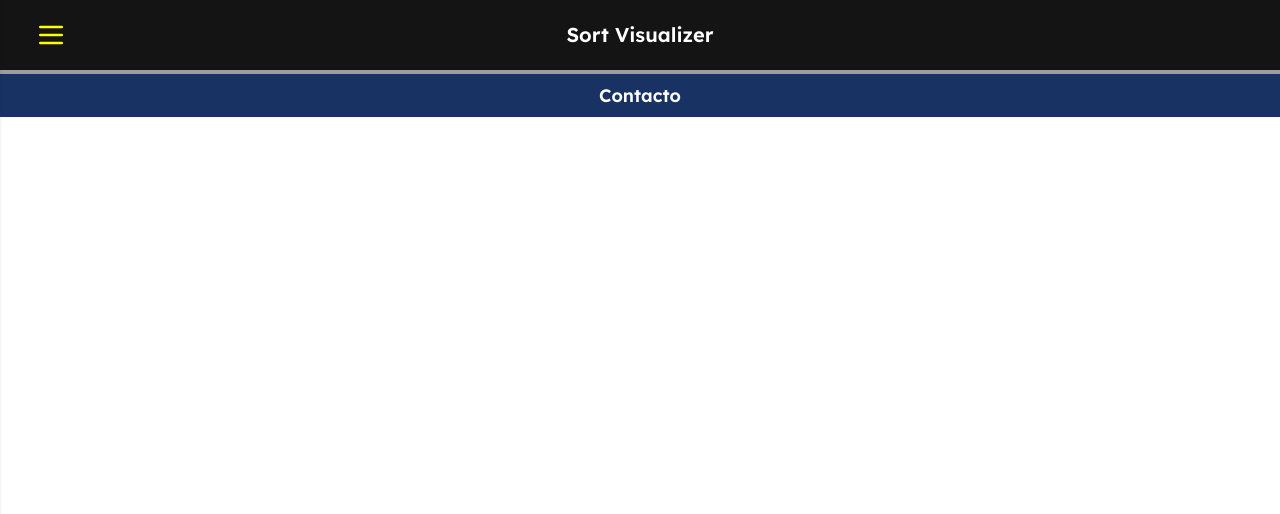
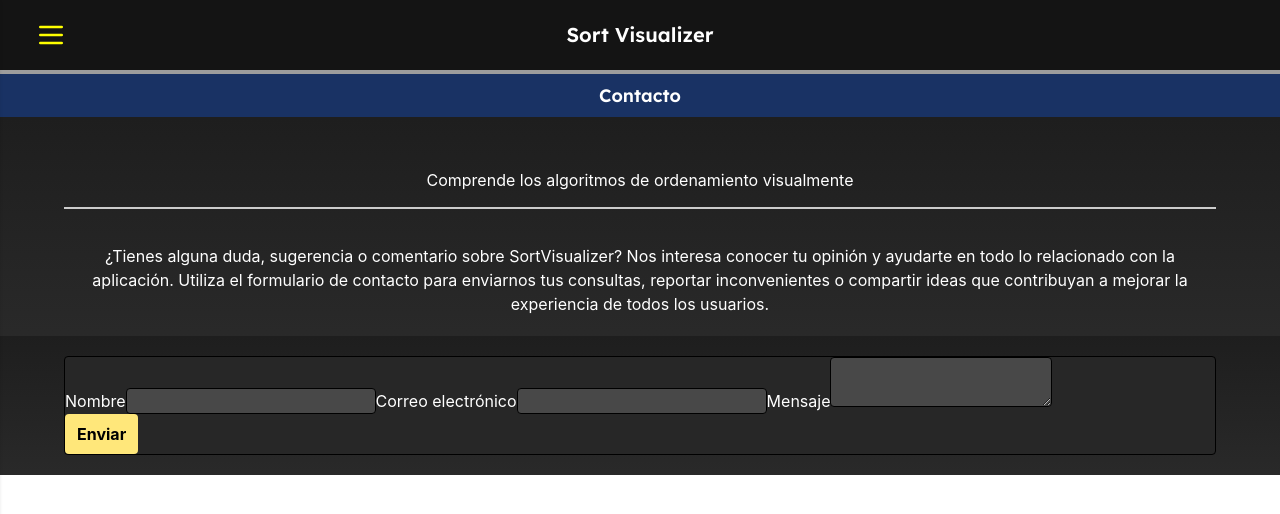
Before and after one commit to TLTO123/sort-visualizer, a Vue app: page /contacto in a window 1280 px wide. Shown: the top 514 px of the page. Built offline with nearby package versions, Linux system fonts and the light colour scheme.

Commit message:
vista contacto

```diff
--- a/src/views/Contacto.vue
+++ b/src/views/Contacto.vue
@@ -2,8 +2,41 @@
 </script>
 
 <template>
-    <h1>Contacto</h1>
+    <div class="container-main">
+        <div class="intro">
+            <h1 class="intro-title">Comprende los algoritmos de ordenamiento visualmente</h1>
+            <h1 class="m-5">
+                ¿Tienes alguna duda, sugerencia o comentario sobre SortVisualizer? Nos interesa conocer tu
+                opinión y ayudarte en todo lo relacionado con la aplicación. Utiliza el formulario de contacto para
+                enviarnos tus consultas, reportar inconvenientes o compartir ideas que contribuyan a mejorar la
+                experiencia de todos los usuarios.
+            </h1>
+        </div>
+        <div
+            class="
+            container-form-contacto p-5 [--color-base:#1E1E1E]
+            text-white bg-[linear-gradient(to_bottom,var(--color-base),color-mix(in_srgb,var(--color-base)_95%,white))]
+            px-[5vw] flex ">
+            <form class="bg-[#272727] rounded border border-black w-full">
+                <div class="form">
+                    <label for="txtNombre">Nombre</label>
+                    <input class="bg-[#484848] border border-black rounded" type="text" name="txtNombre" id="txtNombre">
+
+                    <label for="txtEmail">Correo electrónico</label>
+                    <input class="bg-[#484848] border border-black rounded" type="email" name="txtEmail" id="txtEmail">
+
+                    <label for="txtMensaje">Mensaje</label>
+                    <textarea class="bg-[#484848] border border-black rounded" name="txtMensaje" id="txtMensaje"></textarea>
+
+                </div>
+
+                <button type="submit" class="cursor-pointer bg-[#FFE77A] pt-2 pb-2 pl-3 pr-3 rounded text-black font-bold">Enviar</button>
+            </form>
+        </div>
+
+    </div>
 </template>
 
 <style>
+
 </style>
--- a/src/views/Inicio.vue
+++ b/src/views/Inicio.vue
@@ -1,11 +1,11 @@
 <script setup>
 import { onMounted } from 'vue';
-import {graficaBarra} from '../components/charts'
-import {RouterLink} from 'vue-router'
+import { graficaBarra } from '../components/charts'
+import { RouterLink } from 'vue-router'
 
 
-const etiquetas = ['', '', '', '', '', '', '', '', '', '',''];
-const valores =   [45, 12, 28, 35, 25, 10, 5, 50, 40, 20, 15 ];
+const etiquetas = ['', '', '', '', '', '', '', '', '', '', ''];
+const valores = [45, 12, 28, 35, 25, 10, 5, 50, 40, 20, 15];
 
 onMounted(() => {
     graficaBarra('grafica-barra', 'Métodos de ordenamiento', etiquetas, valores)
@@ -17,7 +17,9 @@ onMounted(() => {
     <div class="container-main">
         <div class="intro">
             <h1 class="intro-title">Comprende los algoritmos de ordenamiento visualmente</h1>
-            <h1 class="m-5">Una plataforma interactiva para ver, entender y comparar el <strong class="font-bold from-pink-400 via-orange-400 to-yellow-400 bg-clip-text text-transparent">comportamiento de las estructuras de datos en tiempo real.</strong></h1>
+            <h1 class="m-5">Una plataforma interactiva para ver, entender y comparar el <strong
+                    class="font-bold from-pink-400 via-orange-400 to-yellow-400 bg-clip-text text-transparent">comportamiento
+                    de las estructuras de datos en tiempo real.</strong></h1>
         </div>
         <div class="text-intro">
             <p class="m-5 font-mono">
@@ -25,7 +27,8 @@ onMounted(() => {
                 abstractos en animaciones claras, intuitivas y dinámicas. Ya sea que estés dando tus primeros
                 pasos en la programación o quieras profundizar en la eficiencia de tu código, aquí podrás experimentar
                 de forma práctica cómo operan los algoritmos esenciales de las ciencias de la computación. Observa el
-                flujo de los datos paso a paso, ajusta la velocidad de ejecución y descubre exactamente qué ocurre detrás
+                flujo de los datos paso a paso, ajusta la velocidad de ejecución y descubre exactamente qué ocurre
+                detrás
                 de cada intercambio.
             </p>
             <a class="btn-rendimiento p-2 mt-2">
@@ -37,14 +40,16 @@ onMounted(() => {
             <canvas id="grafica-barra" class="mt-3"></canvas>
         </div>
         <div class="cards pt-10 pb-10">
-            <div class="interactivo mb-10">
+            <div class="interactivo mb-10 p-5">
                 <h3 class="font-bold mb-2">Interactivo</h3>
-                <p class="pl-4">Toma el mando de la simulación ajustando la velocidad de las animaciones en tiempo real de lento a rápido
-                    para no perderte ningún detalle. Experimenta de forma directa generando arreglos aleatorios o introduciendo
+                <p class="pl-4">Toma el mando de la simulación ajustando la velocidad de las animaciones en tiempo real
+                    de lento a rápido
+                    para no perderte ningún detalle. Experimenta de forma directa generando arreglos aleatorios o
+                    introduciendo
                     tus propias listas personalizadas de datos.
                 </p>
             </div>
-            <div class="educativo mb-10">
+            <div class="educativo mb-10 p-5">
                 <h3 class="font-bold mb-2">Educativo</h3>
                 <p class="pl-4">
                     Toma el mando de la simulación ajustando la velocidad de las animaciones en tiempo real de lento a
@@ -52,11 +57,13 @@ onMounted(() => {
                     o introduciendo tus propias listas personalizadas de datos.
                 </p>
             </div>
-            <div class="medicion-real mb-10">
+            <div class="medicion-real mb-10 p-5">
                 <h3 class="font-bold mb-2">Medición Real</h3>
                 <p class="pl-4">
-                    Ve más allá de la teoría de la complejidad algorítmica analizando la eficiencia en un entorno práctico.
-                    La herramienta cuenta con cronómetros integrados de alta precisión que registran el tiempo de ejecución.
+                    Ve más allá de la teoría de la complejidad algorítmica analizando la eficiencia en un entorno
+                    práctico.
+                    La herramienta cuenta con cronómetros integrados de alta precisión que registran el tiempo de
+                    ejecución.
                 </p>
             </div>
         </div>
@@ -66,31 +73,29 @@ onMounted(() => {
 </template>
 
 <style>
-*{
-    --color-base: #1E1E1E;
-    color: #fff;
-    --background-container: linear-gradient(
-            to bottom,
-            var(--color-base),
-            color-mix(in srgb, var(--color-base) 95%, white)
-        );
-}
+
 
 .intro,
 .text-intro,
 .charts,
-.cards{
-        background:var(--background-container);
-        padding-left: 5vw;
-        padding-right: 5vw;
-        display: flex;
+.cards {
+    --color-base: #1E1E1E;
+    color: #fff;
+    --background-container: linear-gradient(to bottom,
+            var(--color-base),
+            color-mix(in srgb, var(--color-base) 95%, white));
+    background: var(--background-container);
+    padding-left: 5vw;
+    padding-right: 5vw;
+    display: flex;
 }
 
-.intro{
+.intro {
     padding-top: 4%;
     flex-direction: column;
     text-align: center;
     gap: 15%;
+
     .intro-title {
 
         margin-bottom: 15px;
@@ -99,40 +104,44 @@ onMounted(() => {
     }
 }
 
-.text-intro{
+.text-intro {
     flex-direction: column;
     padding: 5vw;
     align-items: center;
     gap: 15%;
 }
-.cards{
+
+.cards {
     flex-direction: column;
+
     .educativo,
     .interactivo,
-    .medicion-real{
-        padding: 2%;
+    .medicion-real {
         background-color: #272727;
         border: #484848 solid 1px;
-        border-radius: 5px;
+        border-radius: 15px;
     }
 
-    p{
+    p {
         border-left: #FFE77A solid 1px;
     }
 }
-.font-black{
+
+.font-black {
     color: black !important;
 }
-.btn-rendimiento{
+
+.btn-rendimiento {
     background-color: #FFE77A;
     border-radius: 5px;
 
 }
 
-.charts{
+.charts {
     display: flex;
     justify-content: center;
-    #grafica-barra{
+
+    #grafica-barra {
         height: 400px !important;
     }
 }
```
